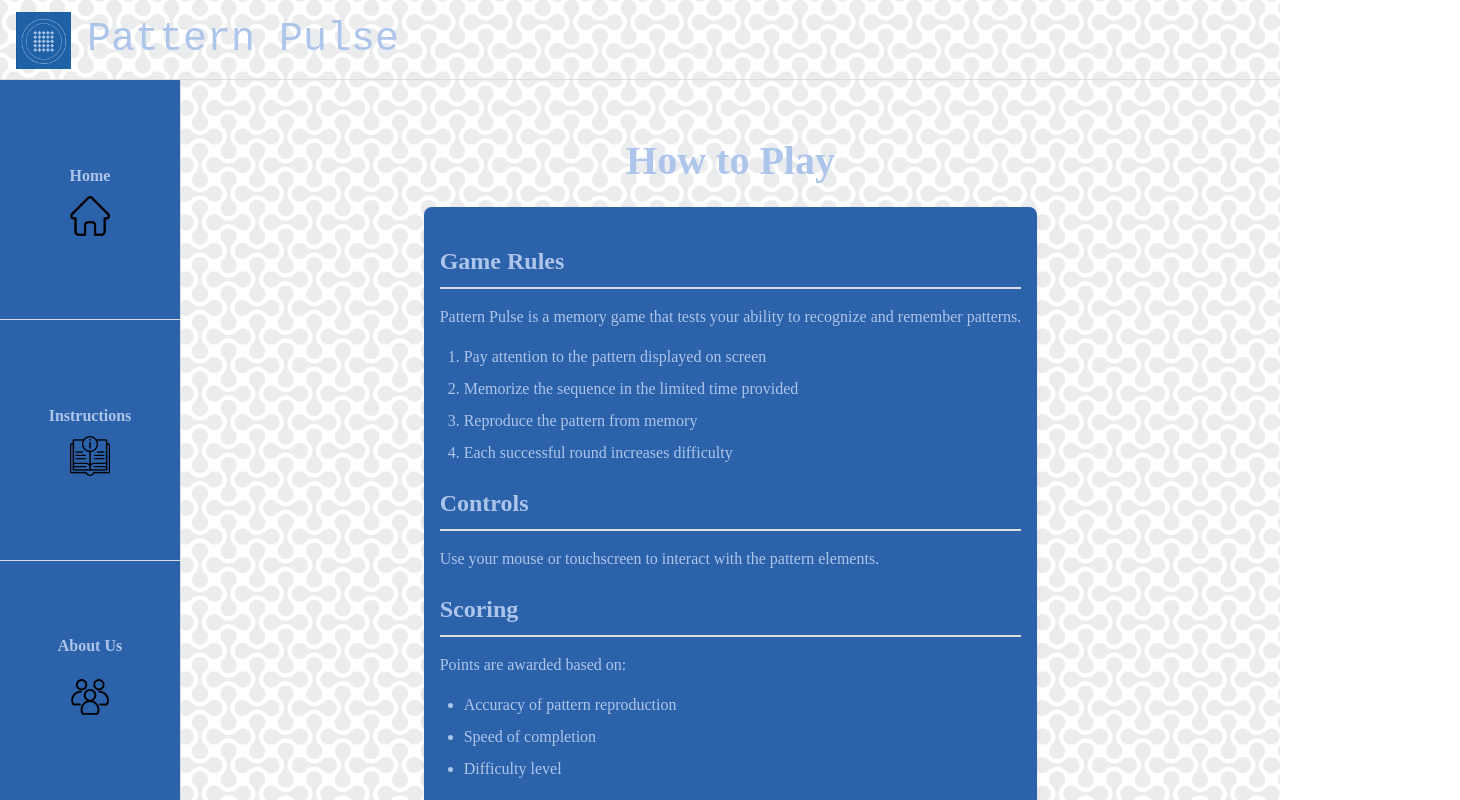
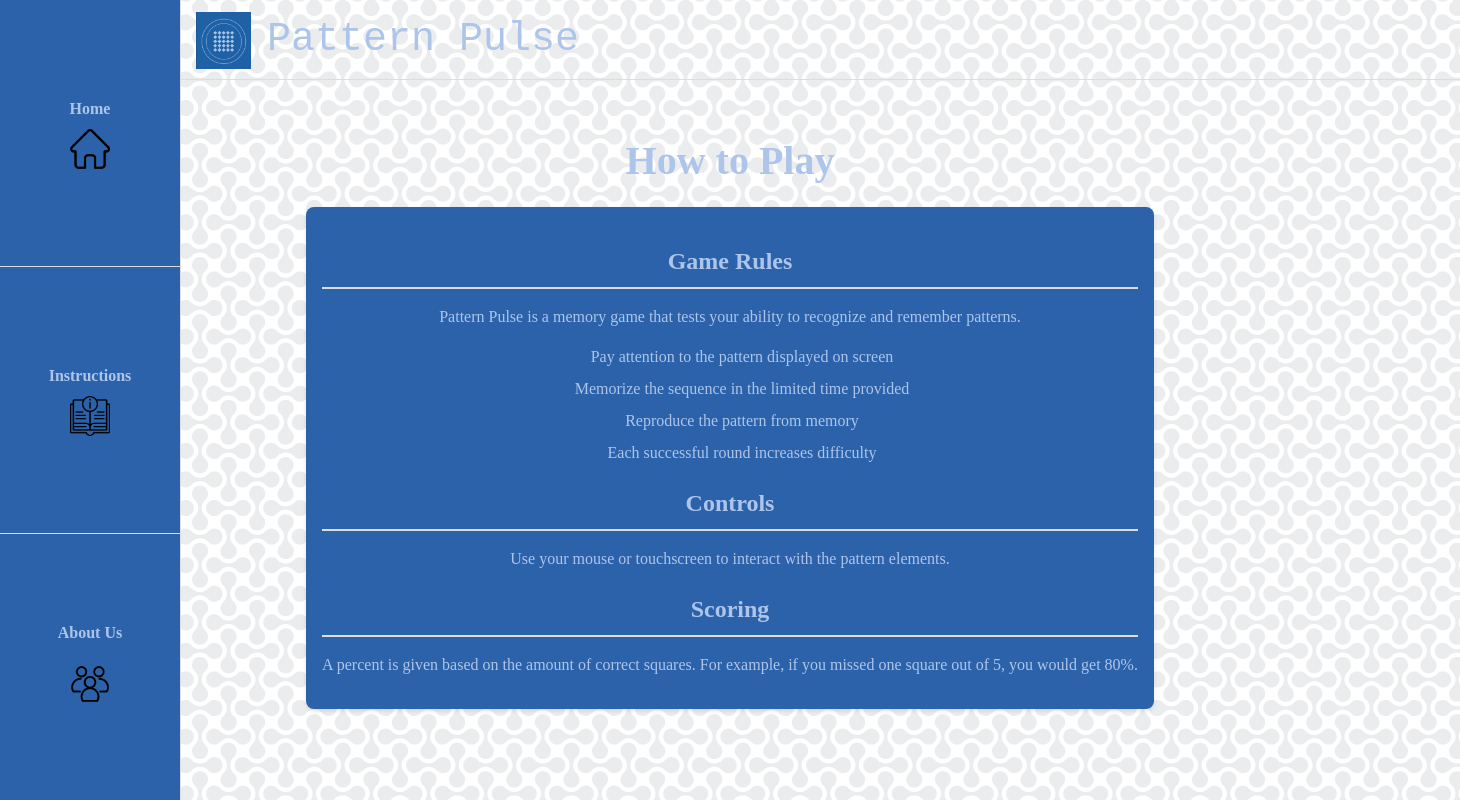
Before and after one commit to nstev009/MemoryGame, a React (Vite) app: page /instructions in a window 1280 px wide. Shown: the top 800 px of the page, 1460 px wide, since content can reach past the window. Built offline with nearby package versions, Linux system fonts and the light colour scheme; a web font is replaced by a local one.

Commit message:
nav bar fixed

```diff
--- a/src/App.css
+++ b/src/App.css
@@ -19,6 +19,7 @@
   height: 10vh;
   border-bottom: 1px solid #ddd;
   box-sizing: border-box;
+  margin-left: 180px;
 }
 
 .logo {
@@ -71,12 +72,17 @@
 
 /* Vertical navigation styling */
 .vertical-nav {
+  position: fixed;
+  top: 0;
+  left: 0;
   display: flex;
   flex-direction: column;
   width: 180px;
   background-color: #2b62aa;
   border-right: 1px solid #ddd;
-  height: 90vh;
+  min-height: 100vh;
+  height: 100%;
+  z-index:100;
   font-family: 'Atkinson Hyperlegible Mono';
   src: url('https://fonts.google.com/specimen/Atkinson+Hyperlegible+Mono?preview.text=Pattern%20Pulse&lang=en_Latn&categoryFilters=Feeling:%2FExpressive%2FBusiness;Appearance:%2FMonospace%2FMonospace');
 }
@@ -114,12 +120,7 @@
 ;
 }
 
-/* Page content styling */
-.page-content {
-  max-width: 800px;
-  margin: 0 auto;
-  text-align: left;
-}
+
 
 /* Animation */
 @keyframes logo-spin {
--- a/src/Home.css
+++ b/src/Home.css
@@ -1,6 +1,12 @@
 .page-content {
+    margin-left: 180px;
     color: #aec5eb;
+    display:flex;
+    text-align: center;
+    flex-direction: column;
     align-items: center;
+    justify-content: center;
+    min-height: 50vh;
     font-family: 'Atkinson Hyperlegible Mono';
   src: url('https://fonts.google.com/specimen/Atkinson+Hyperlegible+Mono?preview.text=Pattern%20Pulse&lang=en_Latn&categoryFilters=Feeling:%2FExpressive%2FBusiness;Appearance:%2FMonospace%2FMonospace');
 }
@@ -27,7 +33,7 @@
     color: #2b62aa;
 }
 .game-preview {
-    text-align: left;
+    text-align: center;
 }
 
 .logo-expand-overlay {
--- a/src/Instructions.jsx
+++ b/src/Instructions.jsx
@@ -21,12 +21,7 @@ function Instructions() {
         </section>
         <section>
           <h2>Scoring</h2>
-          <p>Points are awarded based on:</p>
-          <ul>
-            <li>Accuracy of pattern reproduction</li>
-            <li>Speed of completion</li>
-            <li>Difficulty level</li>
-          </ul>
+          <p>A percent is given based on the amount of correct squares. For example, if you missed one square out of 5, you would get 80%.</p>
         </section>
       </div>
     </div>
--- a/src/gamesettings.css
+++ b/src/gamesettings.css
@@ -11,7 +11,7 @@
     justify-content: flex-start;
     align-items: flex-start;
     gap: 8rem;
-    margin-left: 5rem;
+    margin-left: 180px;
 }
 
 
--- a/src/instructions.css
+++ b/src/instructions.css
@@ -36,6 +36,7 @@ h1{
 .instructions-container ol,
 .instructions-container ul {
   padding-left: 1.5rem;
+  list-style: none;
 }
 
 .instructions-container li {
```
